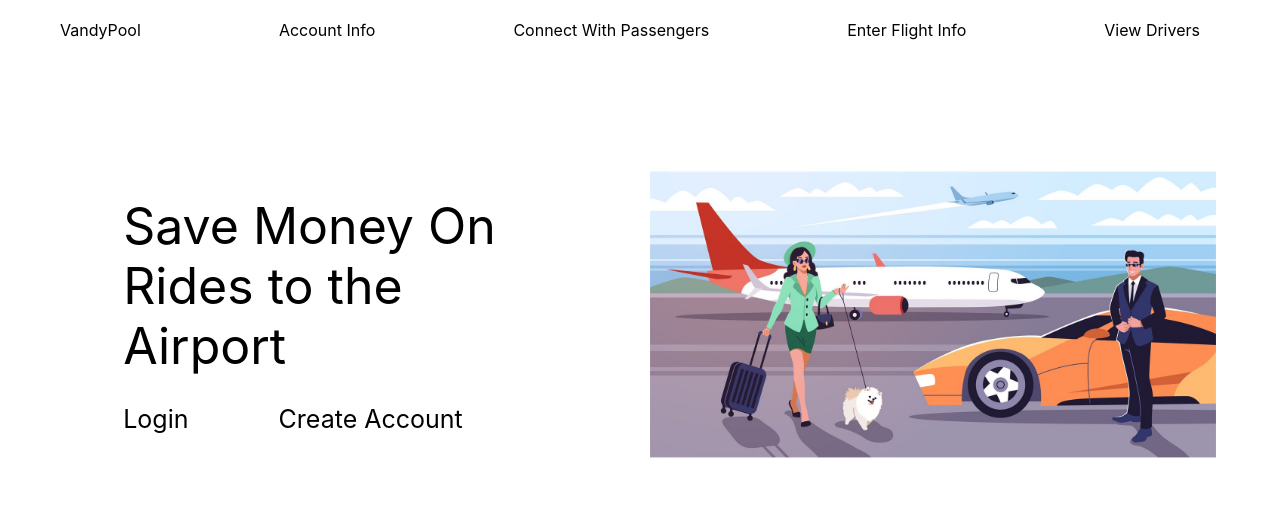
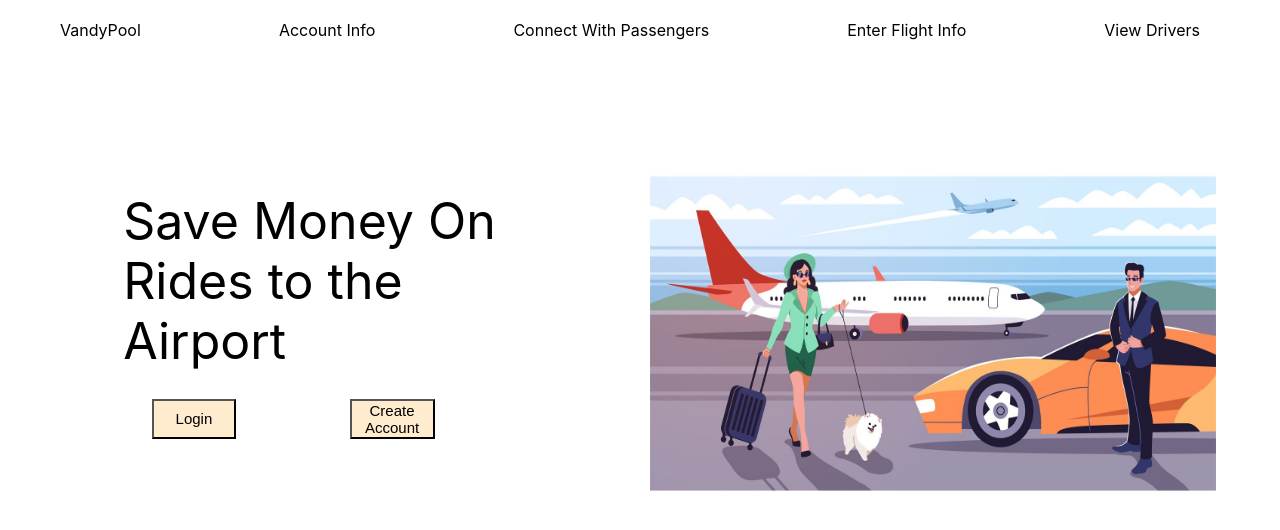
Before and after one commit to jzjackjz/VandyPool, a React (Create React App) app: page / in a window 1280 px wide. Shown: the top 530 px of the page. Built offline with nearby package versions, Linux system fonts and the light colour scheme.

Commit message:
Changes to home page.

```diff
--- a/src/Components/HomePage/HomePage.css
+++ b/src/Components/HomePage/HomePage.css
@@ -17,15 +17,25 @@
   }
 
   .Box{
+    background-color: blanchedalmond;
+    width: 30%;
+    font-size: 15px;
+  }
 
+  .SubTitle a{
+    text-decoration: none;
+    color: black;
+  }
+
+  .SubTitle a:hover {
+    text-decoration: underline;
   }
 
   .SubTitle{
     display: flex;
     flex-direction: row;
-    width: 60%;
+    width: 50%;
     justify-content: space-between;
-    font-size: 25px;
   }
 
 
@@ -36,7 +46,7 @@
   }
   img{
     width: 100%;
-    height: 100%;
+    height: 110%;
 
   }
 
--- a/src/Components/HomePage/HomePage.js
+++ b/src/Components/HomePage/HomePage.js
@@ -1,6 +1,7 @@
 import "./HomePage.css";
 import React from "react";
 import HomePageLogo from "./HomePage.jpg";
+import { Link } from "react-router-dom";
 
 function HomePage() {
   return (
@@ -8,8 +9,12 @@ function HomePage() {
       <div className="HomePage">
         <div className="Title">Save Money On Rides to the Airport</div>
         <div className="SubTitle">
-          <div className="Box">Login</div>
-          <div className="Box">Create Account</div>
+          <button className="Box">
+            <Link>Login</Link>
+          </button>
+          <button className="Box">
+            <Link>Create Account</Link>
+          </button>
         </div>
       </div>
       <div className="HomePageLogo">
```
